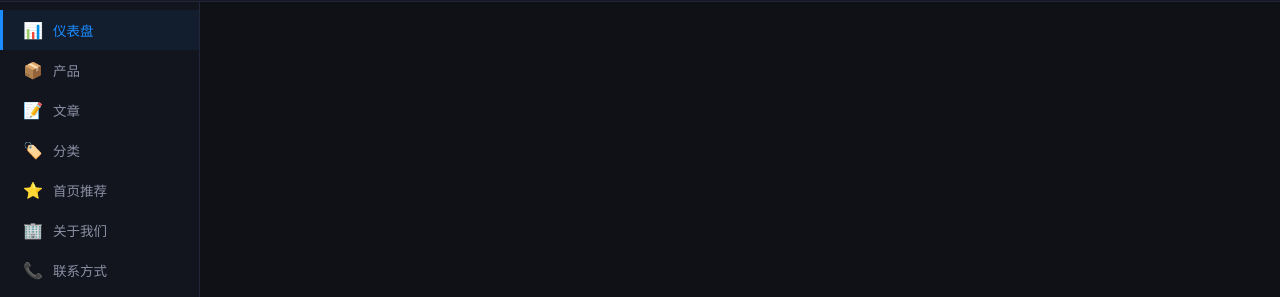
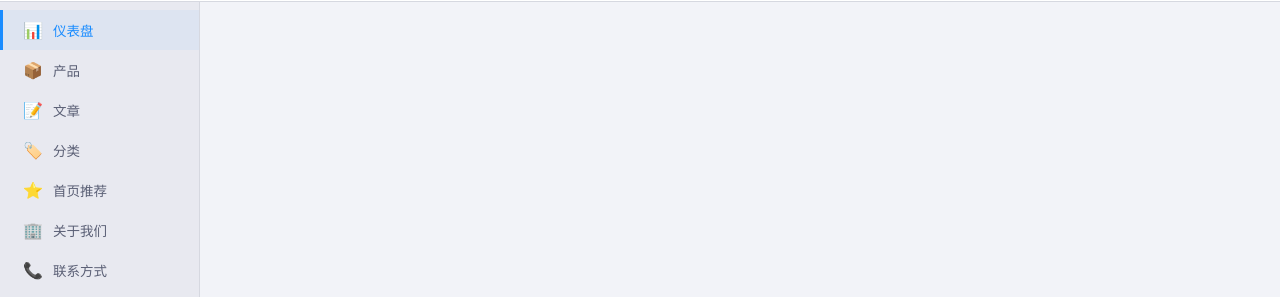
Before and after one commit to Heyxier/yolongCMS, an Electron app: page src/index.html in a window 1280 px wide. Shown: the part 46-343 px from the top of the page. Drawn offline with Linux system fonts and the light colour scheme; no server answers.

Commit message:
feat: 深色→浅色主题切换 — CSS变量改为暖灰白底色

```diff
--- a/src/css/admin.css
+++ b/src/css/admin.css
@@ -1,19 +1,19 @@
-/* ─── YolongCMS — 深色管理后台样式 ──────────────── */
+/* ─── YolongCMS — 浅色管理后台样式 ──────────────── */
 
 /* ===== 颜色变量 ===== */
 :root {
-    --bg-primary: #0f1117;
-    --bg-secondary: #161822;
-    --bg-sidebar: #12141e;
-    --bg-hover: #1e2133;
-    --bg-active: #1a8cff15;
-    --border-color: #23263b;
-    --text-primary: #e4e6ef;
-    --text-secondary: #8b8fa3;
-    --text-muted: #5a5e72;
-    --accent: #1a8cff;
-    --accent-hover: #3aa0ff;
-    --accent-bg: #1a8cff12;
+    --bg-primary: #f2f3f8;       /* 内容区背景 - 暖灰白 */
+    --bg-secondary: #ffffff;     /* 卡片/顶栏 - 纯白 */
+    --bg-sidebar: #e8e9f0;      /* 侧边栏 - 浅灰 */
+    --bg-hover: #e2e4ec;        /* 悬停态 */
+    --bg-active: #1a8cff0d;     /* 选中态 */
+    --border-color: #d6d8e0;    /* 边框 */
+    --text-primary: #1e2133;    /* 主文字 - 柔黑 */
+    --text-secondary: #5a5f75;  /* 辅助文字 */
+    --text-muted: #959ab0;      /* 弱化文字 */
+    --accent: #1a8cff;          /* 主色调 */
+    --accent-hover: #0a7bf0;
+    --accent-bg: #1a8cff0d;
     --success: #22c55e;
     --warning: #f59e0b;
     --danger: #ef4444;
```
